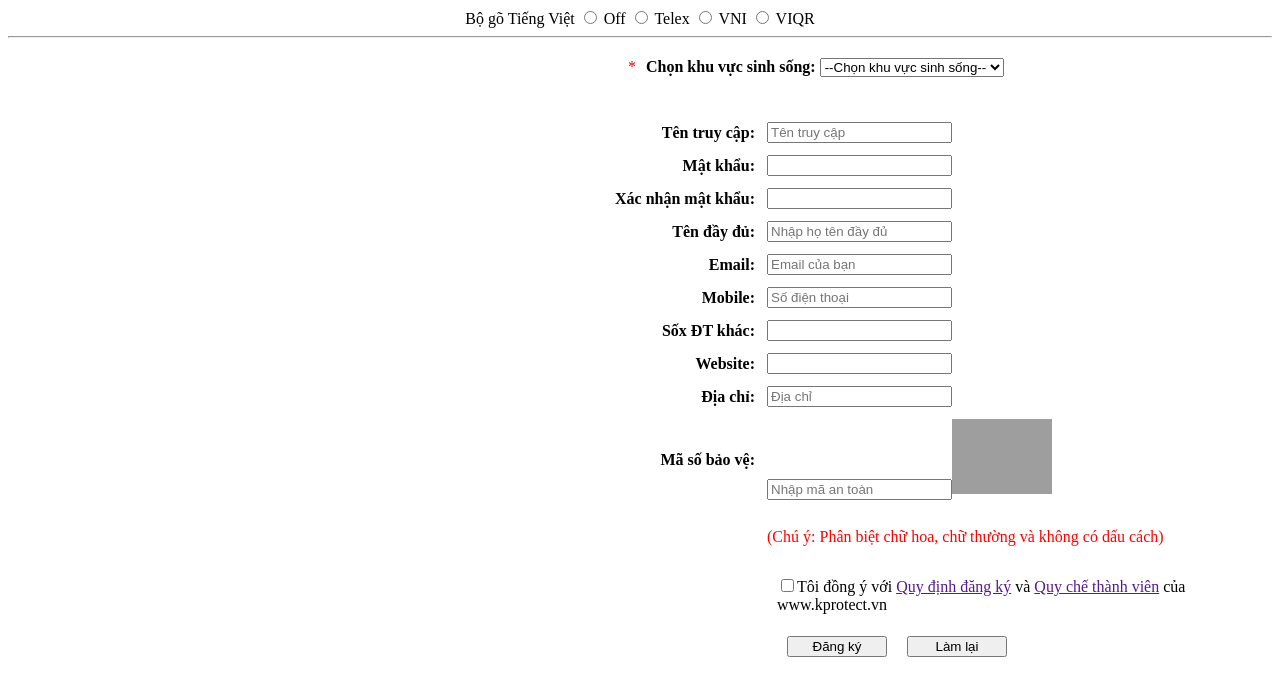
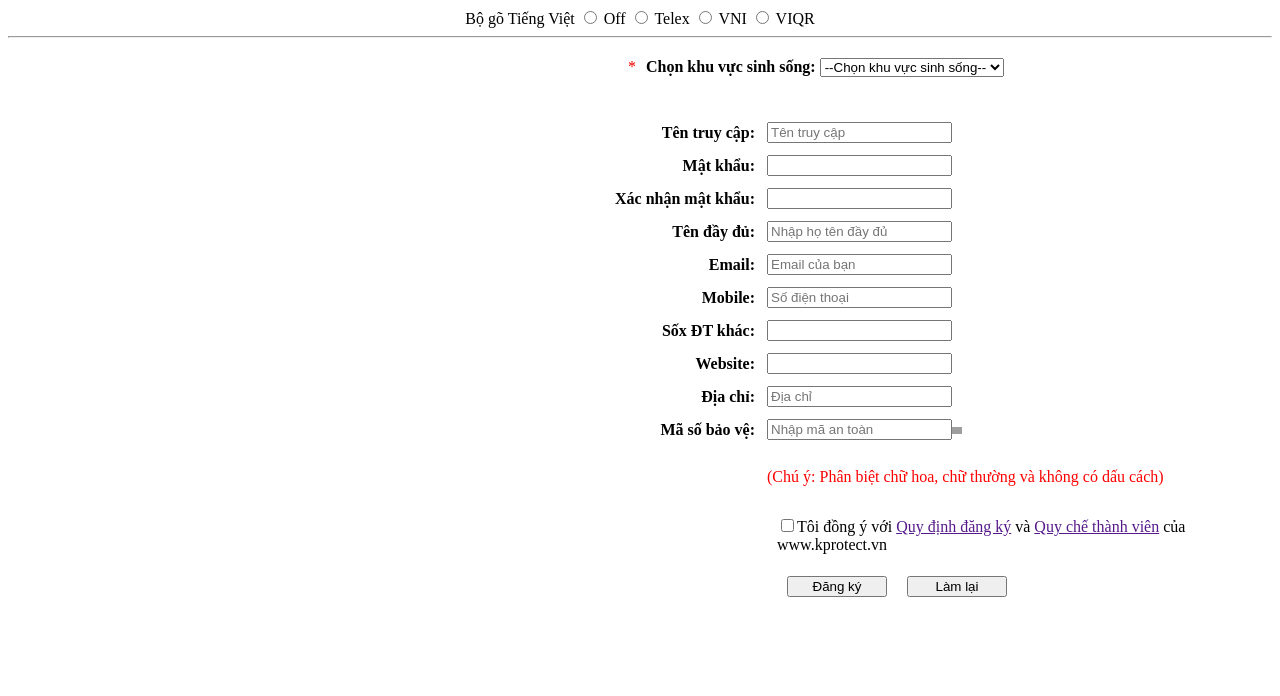
Before and after one commit to hoangmanhkhiem/TKW-FORM2, a plain HTML site: page index.html in a window 1280 px wide. Drawn offline with Linux system fonts and the light colour scheme; grey boxes are pictures that could not be loaded.

Commit message:
Update index.html

```diff
--- a/index.html
+++ b/index.html
@@ -72,7 +72,7 @@
         </tr>
         <tr>
           <td>Mã số bảo vệ: </td>
-          <td><input type="text" id="maSoBaoVe" placeholder="Nhập mã an toàn"><img src="https://avatars.githubusercontent.com/u/44590991?v=4" width=100 alt="11111">
+          <td><input type="text" id="maSoBaoVe" placeholder="Nhập mã an toàn"><img src="https://avatars.githubusercontent.com/u/44590991?v=4" width=10 alt="11111">
           </td>
         </tr>
         <tr>
```
